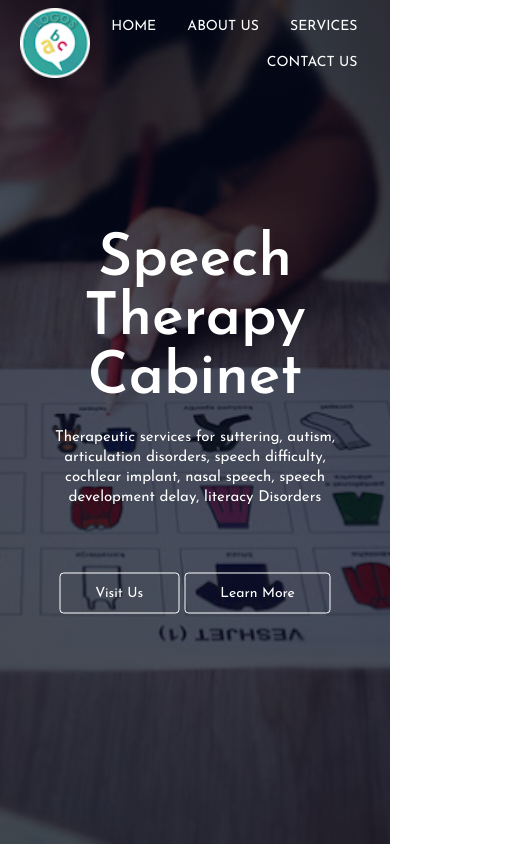
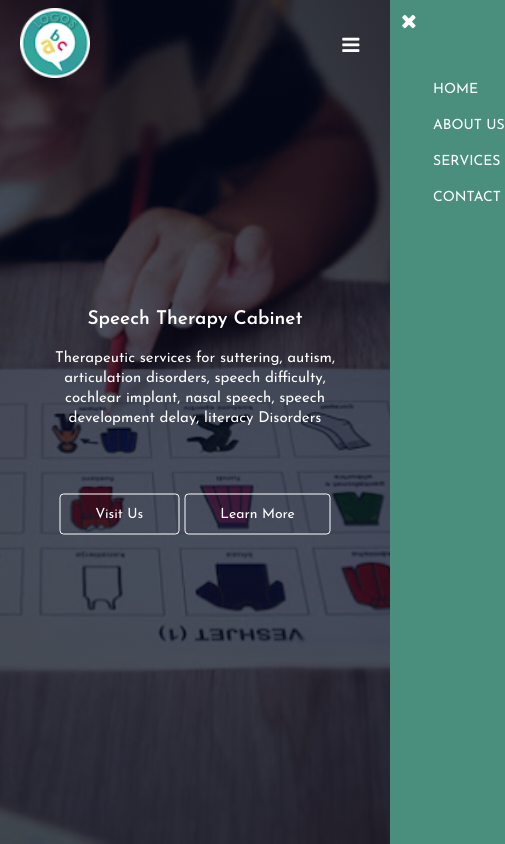
Before and after one commit to AhmetShabani/LogopediaWeb, a plain HTML site: page index.html in a window 390 px wide. Shown: the top 844 px of the page, 505 px wide, since content can reach past the window. Drawn offline with Linux system fonts and the light colour scheme.

Commit message:
Responsive

```diff
--- a/style.css
+++ b/style.css
@@ -108,6 +108,37 @@
     display: none;
 }
 
+/*responsive- hero*/
+@media(max-width: 700px){
+    .hero h1{
+        font-size: 19px;
+    }
+    .nav__links ul li{
+        display: block;
+    }
+    .nav__links{
+        position: fixed;
+        height: 100vh;
+        width: 200px;
+        background: rgb(74, 143, 126);
+        text-align: left;
+        top: 0;
+        right: -200px;
+        z-index: 2;
+        transition: 1s;
+    }
+    nav .fa{
+        display: block;
+        margin: 11px;
+        color: #fff;
+        font-size: 20px;
+        cursor: pointer;
+    }
+    .nav__links ul{
+        padding: 30px;
+    }
+
+}
 
 /* explore */
 .explore{
@@ -149,6 +180,14 @@
 .card:hover{
     box-shadow: 0 0 20px 0 rgba(0, 0, 0, 0.2);
 }
+
+/*responsive - cards */
+@media(max-width: 700px){
+    .cards{
+        flex-direction: column;
+    }
+}
+
 /*reviews*/
 .reviews{
     margin: auto;
@@ -182,6 +221,14 @@
 .reviews__card .fa{
     color: rgb(91, 175, 112);
 }
+/*responsive*/
+@media(max-width: 700px){
+    .reviews__card img{
+        margin-left: 0px;
+        margin-right: 15px;
+    }
+}
+/*cta*/
 .cta{
     margin: 100px auto;
     width: 80%;
@@ -204,6 +251,17 @@
     color: #fff;
     margin-bottom: 20px;
 }
+
+/*cta- responsive*/
+@media(max-width: 700px){
+    .cta h1{
+        font-size: 20px;
+    }
+    .cta h2{
+        font-size: 13px;
+    }
+}
+
 /*footer*/
 .footer{
     width: 100%;
```
